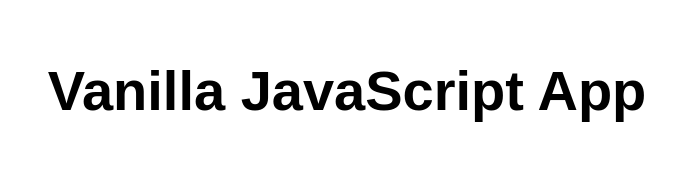
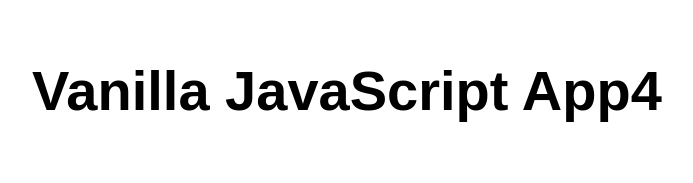
Before and after one commit to pongyuenlam/my-first-static-web-app4, a website: page src/index.html in a window 1280 px wide. Shown: the whole page, without its empty margins (293-986 px from the left). Drawn offline with Linux system fonts and the light colour scheme.

Commit message:
Update index.html

```diff
--- a/src/index.html
+++ b/src/index.html
@@ -10,7 +10,7 @@
 
 <body>
   <main>
-    <h1>Vanilla JavaScript App</h1>
+    <h1>Vanilla JavaScript App4</h1>
   </main>
 </body>
 
```
